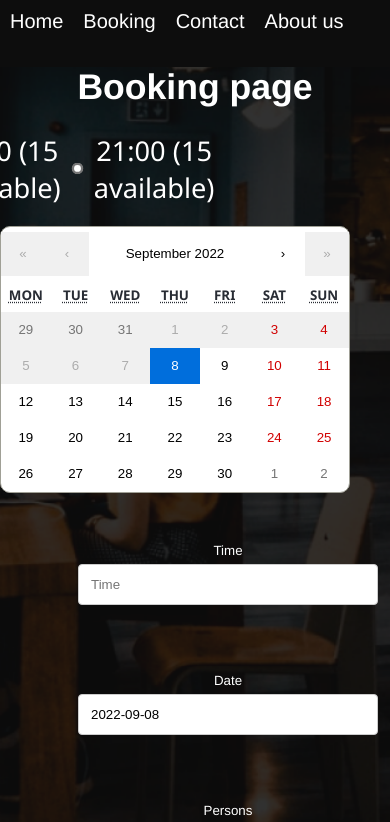
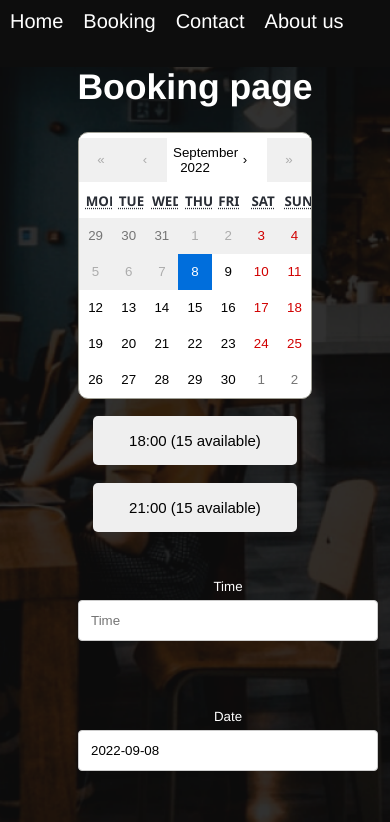
Before and after one commit to Alexandrhall/restaurant-app, a React (Create React App) app in the folder client/: page /booking in a window 390 px wide. Shown: the top 822 px of the page. Built offline with nearby package versions, Linux system fonts and the light colour scheme; no server answers.

Commit message:
booking style

```diff
--- a/client/src/components/BookingForm.tsx
+++ b/client/src/components/BookingForm.tsx
@@ -1,7 +1,6 @@
 import axios from "axios";
 import { ChangeEvent, useCallback, useEffect, useState } from "react";
 import { useNavigate } from "react-router-dom";
-import { NULL } from "sass";
 import validator from "validator";
 import { IBookingAnswer } from "../models/IBookings";
 import { IvalChange, IValidate } from "../models/IValidate";
--- a/client/src/components/pages/Booking.tsx
+++ b/client/src/components/pages/Booking.tsx
@@ -15,41 +15,41 @@ export const Booking = () => {
   const [timeValue, setTimeValue] = useState<string>("");
   const startDate: Date = new Date();
 
-  const renderRadioHtml = () => {
+  const renderButtonHtml = () => {
     let eightHtml: JSX.Element = <></>;
     let twentHtml: JSX.Element = <></>;
 
     if (15 - eightTeen.length <= 0) {
       eightHtml = (
         <>
-          <input
-            type="radio"
+          <button
             name="time"
             id="18"
-            value={"18:00"}
+            className="fullbooked"
             disabled
             onClick={async (e) => {
               setTimeValue("");
             }}
-          />
-          <label className="fullBook" htmlFor="18">
-            18:00 is fullbooked
-          </label>
+          >{`18:00 is fullbooked`}</button>
         </>
       );
     } else {
       eightHtml = (
         <>
-          <input
-            type="radio"
+          <button
+            id="18"
             name="time"
-            id="18"
             value={"18:00"}
             onClick={async (e) => {
               setTimeValue(e.currentTarget.value);
+              document.getElementById("18")?.classList.add("checked");
+              if (
+                document.getElementById("21")?.classList.contains("checked")
+              ) {
+                document.getElementById("21")?.classList.remove("checked");
+              }
             }}
-          />
-          <label htmlFor="18">18:00 ({15 - eightTeen.length} available)</label>
+          >{`18:00 (${15 - eightTeen.length} available)`}</button>
         </>
       );
     }
@@ -57,34 +57,34 @@ export const Booking = () => {
     if (15 - twentyOne.length <= 0) {
       twentHtml = (
         <>
-          <input
-            type="radio"
+          <button
             name="time"
             id="21"
-            value={"21:00"}
+            className="fullbooked"
             disabled
             onClick={async (e) => {
               setTimeValue("");
             }}
-          />
-          <label className="fullBook" htmlFor="21">
-            21:00 is fullbooked
-          </label>
+          >{`21:00 is fullbooked`}</button>
         </>
       );
     } else {
       twentHtml = (
         <>
-          <input
-            type="radio"
+          <button
+            id="21"
             name="time"
-            id="21"
             value={"21:00"}
             onClick={async (e) => {
               setTimeValue(e.currentTarget.value);
+              document.getElementById("21")?.classList.add("checked");
+              if (
+                document.getElementById("18")?.classList.contains("checked")
+              ) {
+                document.getElementById("18")?.classList.remove("checked");
+              }
             }}
-          />
-          <label htmlFor="21">21:00 ({15 - twentyOne.length} available)</label>
+          >{`21:00 (${15 - twentyOne.length} available)`}</button>
         </>
       );
     }
@@ -115,17 +115,21 @@ export const Booking = () => {
       <div className="bookBack">
         <h1>Booking page</h1>
         <div className="bookWrap">
+          <div className="calAndBut">
             <Calendar
               onChange={(date: Date) => {
                 setDateValue(date);
                 setTimeValue("");
+                document.getElementById("18")?.classList.remove("checked");
+                document.getElementById("21")?.classList.remove("checked");
               }}
               value={dateValue}
               minDate={subDays(startDate, 0)}
               maxDate={addDays(startDate, 60)}
             />
+            <div className="radioBut">{renderButtonHtml()}</div>
+          </div>
 
-          <div className="radioBut">{renderRadioHtml()}</div>
           <div className="formWrap">
             <BookingForm
               date={dateValue.toLocaleDateString("sv-SE")}
--- a/client/src/styles/bookings.scss
+++ b/client/src/styles/bookings.scss
@@ -5,18 +5,58 @@
   border-radius: 10px;
   order: 2;
   font-family: "Segoe UI";
+  width: 40%;
 }
 
 .bookBack {
   background-image: url("../assets/Adminimage.png");
   background-repeat: no-repeat;
   background-size: cover;
-  height: 100vh;
+  height: 850px;
 }
 
 .react-calendar__navigation {
   margin-top: 5px;
   margin-bottom: 3px;
+}
+
+.calAndBut {
+  display: flex;
+  flex-direction: row;
+  margin: 0 auto;
+  width: 60%;
+  justify-content: space-evenly;
+  .radioBut {
+    display: flex;
+    flex-direction: column;
+    width: 40%;
+    justify-content: space-evenly;
+    align-items: center;
+    order: 1;
+    label {
+      color: white;
+      font-family: "Segoe UI";
+    }
+    button {
+      border: none;
+      color: black;
+      padding: 15px 32px;
+      text-align: center;
+      text-decoration: none;
+      display: inline-block;
+      font-size: 15px;
+      border-radius: 5px;
+      width: 204px;
+      height: 49px;
+    }
+    .checked {
+      background-color: #4caf50;
+      color: white;
+    }
+    .fullbooked {
+      color: red;
+    }
+  }
 }
 
 input {
@@ -78,18 +118,6 @@ input {
 .bookWrap {
   display: flex;
   flex-wrap: wrap;
-  .radioBut {
-    display: flex;
-    width: 55%;
-    justify-content: flex-end;
-    align-items: center;
-    order: 1;
-    padding-right: 50px;
-    label {
-      color: white;
-      font-family: "Segoe UI";
-    }
-  }
 }
 
 input[type="radio"] {
@@ -111,3 +139,30 @@ label {
 .fullBook {
   text-decoration: line-through;
 }
+
+@media screen and (max-width: 1600px) {
+  .bookWrap {
+    max-width: 1050px;
+    margin: 0 auto;
+  }
+  .react-calendar {
+    width: 380px;
+    margin: 0 auto;
+  }
+}
+
+@media screen and (max-width: 1030px) {
+  .calAndBut {
+    flex-direction: column;
+  }
+  .react-calendar {
+    order: 1;
+  }
+  .radioBut {
+    order: 2;
+    margin: 0 auto;
+    padding-bottom: 30px;
+    justify-content: space-between;
+    height: 150px;
+  }
+}
--- a/client/src/styles/confirmbooking.scss
+++ b/client/src/styles/confirmbooking.scss
@@ -38,4 +38,5 @@
   padding: 15px;
   border-radius: 15px;
   width: 40%;
+  min-width: 210px;
 }
```
Lines whose indentation alone changed are shown as unchanged.
